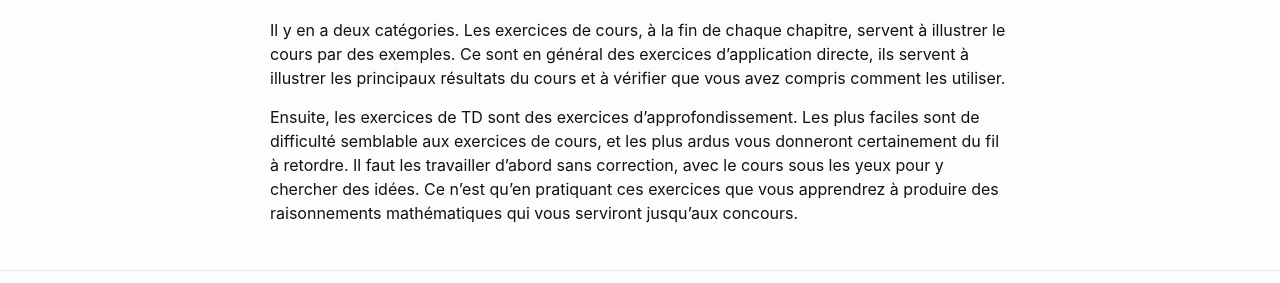
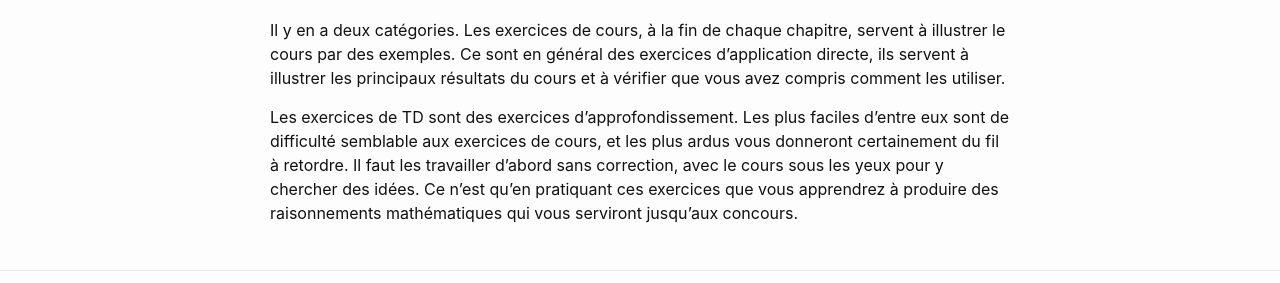
Before and after one commit to michaudmaths/michaudmaths.github.io, a Jekyll site: the page built from index.markdown, in a window 1280 px wide. Shown: the part 625-908 px from the top of the page. Built offline with Jekyll 4.4.1, drawn with Linux system fonts in a browser that asks for light colours; nearby versions of some CDN libraries.

Commit message:
modifications

```diff
--- a/index.markdown
+++ b/index.markdown
@@ -25,4 +25,4 @@ Les <a href="{{site.baseurl}}/cours/">cours</a> d'Hypokhâgne BL correspondent a
 
 Il y en a deux catégories. Les exercices de cours, à la fin de chaque chapitre, servent à illustrer le cours par des exemples. Ce sont en général des exercices d'application directe, ils servent à illustrer les principaux résultats du cours et à vérifier que vous avez compris comment les utiliser.
 
-Ensuite, les exercices de TD sont des exercices d'approfondissement. Les plus faciles sont de difficulté semblable aux exercices de cours, et les plus ardus vous donneront certainement du fil à retordre. Il faut les travailler d'abord sans correction, avec le cours sous les yeux pour y chercher des idées. Ce n'est qu'en pratiquant ces exercices que vous apprendrez à produire des raisonnements mathématiques qui vous serviront jusqu'aux concours.
+Les exercices de TD sont des exercices d'approfondissement. Les plus faciles d'entre eux sont de difficulté semblable aux exercices de cours, et les plus ardus vous donneront certainement du fil à retordre. Il faut les travailler d'abord sans correction, avec le cours sous les yeux pour y chercher des idées. Ce n'est qu'en pratiquant ces exercices que vous apprendrez à produire des raisonnements mathématiques qui vous serviront jusqu'aux concours.
```
Also changed, not shown: menu/liens_utiles.markdown (line endings or trailing spaces).
